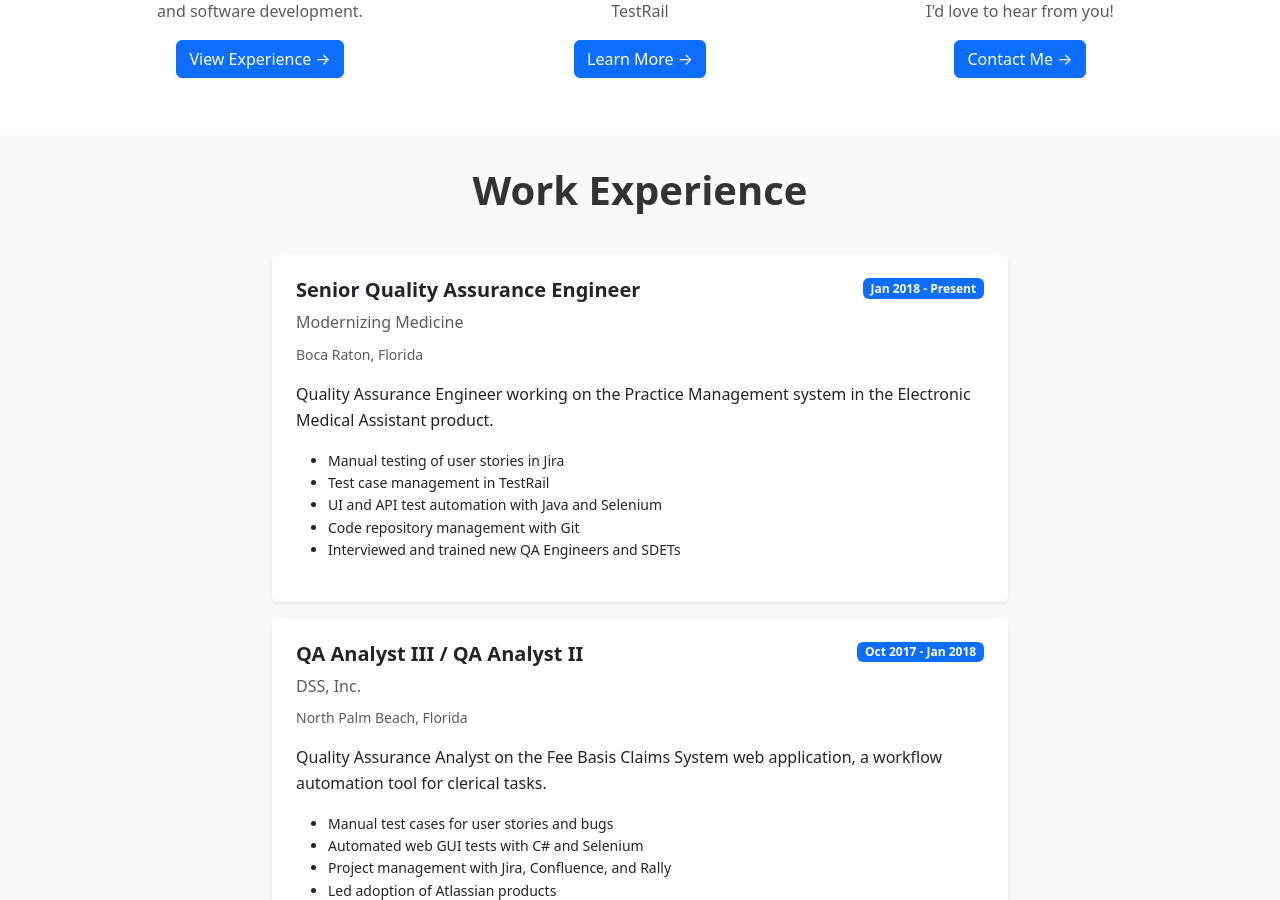
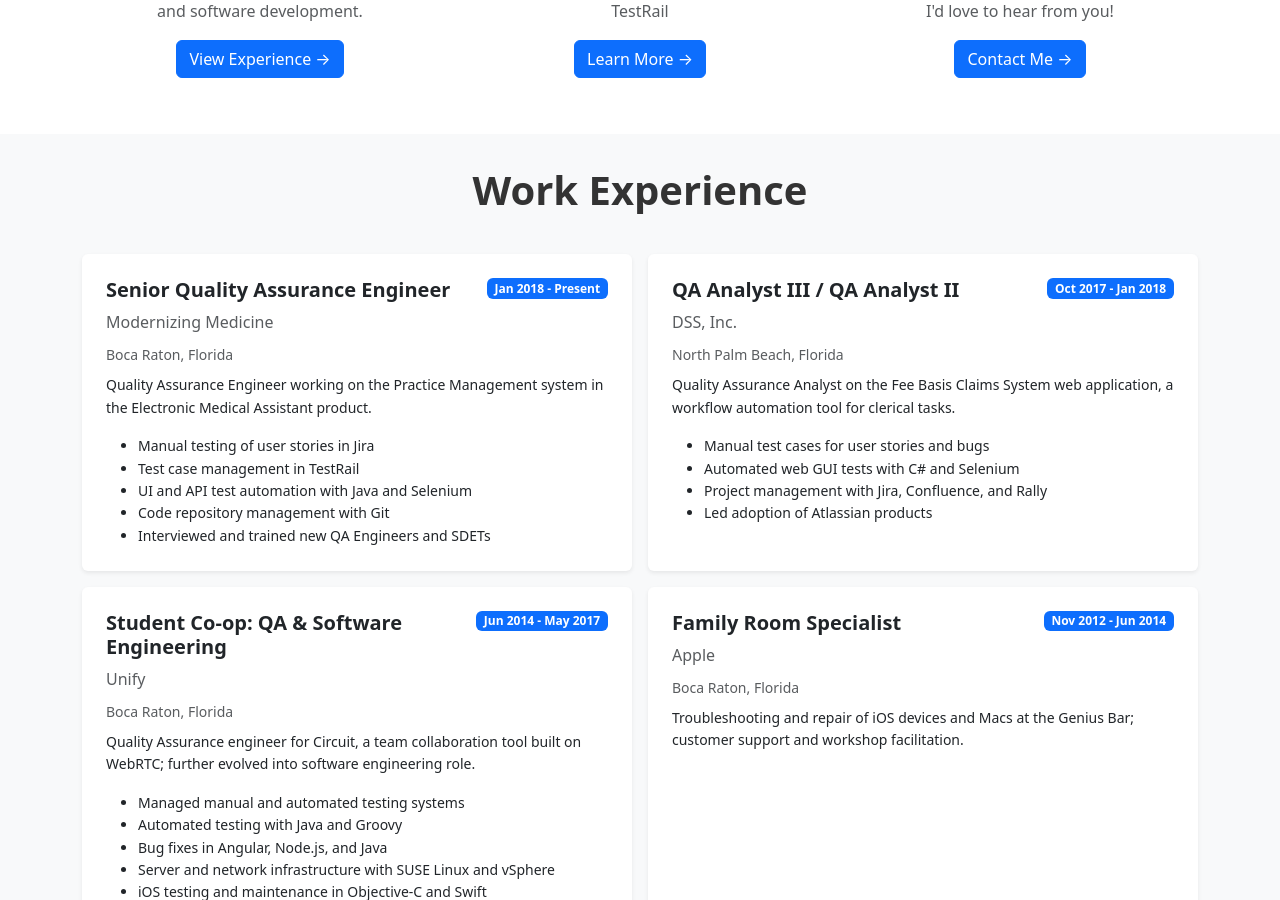
Before and after one commit to Ninjinkai/ninjinkai.github.io, a Jekyll site: the page built from index.md, in a window 1280 px wide and 900 px high, scrolled down 724 px. Built offline with Jekyll 4.4.1, drawn with Linux system fonts in a browser that asks for light colours.

Commit message:
Convert work experience to grid layout - 2 cards per row

```diff
--- a/_includes/work.html
+++ b/_includes/work.html
@@ -2,21 +2,21 @@
 <section id="work" class="py-5 bg-light">
     <div class="container">
         <h2 class="display-6 fw-bold mb-5 text-center">Work Experience</h2>
-        <div class="row">
-            <div class="col-lg-8 offset-lg-2">
-                <!-- Modernizing Medicine -->
-                <div class="card mb-4 shadow-sm">
+        <div class="row g-3">
+            <!-- Modernizing Medicine -->
+            <div class="col-lg-6 col-md-6">
+                <div class="card h-100 shadow-sm">
                     <div class="card-body">
-                        <div class="d-flex justify-content-between align-items-start">
+                        <div class="d-flex justify-content-between align-items-start mb-2">
                             <div>
                                 <h5 class="card-title fw-bold">Senior Quality Assurance Engineer</h5>
-                                <p class="text-muted mb-2">Modernizing Medicine</p>
+                                <p class="text-muted mb-0">Modernizing Medicine</p>
                             </div>
                             <span class="badge bg-primary">Jan 2018 - Present</span>
                         </div>
-                        <p class="card-text text-muted small mb-3">Boca Raton, Florida</p>
-                        <p class="card-text">Quality Assurance Engineer working on the Practice Management system in the Electronic Medical Assistant product.</p>
-                        <ul class="small mt-2">
+                        <p class="card-text text-muted small mb-2">Boca Raton, Florida</p>
+                        <p class="card-text small">Quality Assurance Engineer working on the Practice Management system in the Electronic Medical Assistant product.</p>
+                        <ul class="small mt-2 mb-0">
                             <li>Manual testing of user stories in Jira</li>
                             <li>Test case management in TestRail</li>
                             <li>UI and API test automation with Java and Selenium</li>
@@ -25,19 +25,21 @@
                         </ul>
                     </div>
                 </div>
-                <!-- DSS, Inc -->
-                <div class="card mb-4 shadow-sm">
+            </div>
+            <!-- DSS, Inc -->
+            <div class="col-lg-6 col-md-6">
+                <div class="card h-100 shadow-sm">
                     <div class="card-body">
-                        <div class="d-flex justify-content-between align-items-start">
+                        <div class="d-flex justify-content-between align-items-start mb-2">
                             <div>
                                 <h5 class="card-title fw-bold">QA Analyst III / QA Analyst II</h5>
-                                <p class="text-muted mb-2">DSS, Inc.</p>
+                                <p class="text-muted mb-0">DSS, Inc.</p>
                             </div>
                             <span class="badge bg-primary">Oct 2017 - Jan 2018</span>
                         </div>
-                        <p class="card-text text-muted small mb-3">North Palm Beach, Florida</p>
-                        <p class="card-text">Quality Assurance Analyst on the Fee Basis Claims System web application, a workflow automation tool for clerical tasks.</p>
-                        <ul class="small mt-2">
+                        <p class="card-text text-muted small mb-2">North Palm Beach, Florida</p>
+                        <p class="card-text small">Quality Assurance Analyst on the Fee Basis Claims System web application, a workflow automation tool for clerical tasks.</p>
+                        <ul class="small mt-2 mb-0">
                             <li>Manual test cases for user stories and bugs</li>
                             <li>Automated web GUI tests with C# and Selenium</li>
                             <li>Project management with Jira, Confluence, and Rally</li>
@@ -45,19 +47,21 @@
                         </ul>
                     </div>
                 </div>
-                <!-- Unify -->
-                <div class="card mb-4 shadow-sm">
+            </div>
+            <!-- Unify -->
+            <div class="col-lg-6 col-md-6">
+                <div class="card h-100 shadow-sm">
                     <div class="card-body">
-                        <div class="d-flex justify-content-between align-items-start">
+                        <div class="d-flex justify-content-between align-items-start mb-2">
                             <div>
                                 <h5 class="card-title fw-bold">Student Co-op: QA &amp; Software Engineering</h5>
-                                <p class="text-muted mb-2">Unify</p>
+                                <p class="text-muted mb-0">Unify</p>
                             </div>
                             <span class="badge bg-primary">Jun 2014 - May 2017</span>
                         </div>
-                        <p class="card-text text-muted small mb-3">Boca Raton, Florida</p>
-                        <p class="card-text">Quality Assurance engineer for Circuit, a team collaboration tool built on WebRTC; further evolved into software engineering role.</p>
-                        <ul class="small mt-2">
+                        <p class="card-text text-muted small mb-2">Boca Raton, Florida</p>
+                        <p class="card-text small">Quality Assurance engineer for Circuit, a team collaboration tool built on WebRTC; further evolved into software engineering role.</p>
+                        <ul class="small mt-2 mb-0">
                             <li>Managed manual and automated testing systems</li>
                             <li>Automated testing with Java and Groovy</li>
                             <li>Bug fixes in Angular, Node.js, and Java</li>
@@ -66,32 +70,36 @@
                         </ul>
                     </div>
                 </div>
-                <!-- Apple -->
-                <div class="card mb-4 shadow-sm">
+            </div>
+            <!-- Apple -->
+            <div class="col-lg-6 col-md-6">
+                <div class="card h-100 shadow-sm">
                     <div class="card-body">
-                        <div class="d-flex justify-content-between align-items-start">
+                        <div class="d-flex justify-content-between align-items-start mb-2">
                             <div>
                                 <h5 class="card-title fw-bold">Family Room Specialist</h5>
-                                <p class="text-muted mb-2">Apple</p>
+                                <p class="text-muted mb-0">Apple</p>
                             </div>
                             <span class="badge bg-primary">Nov 2012 - Jun 2014</span>
                         </div>
-                        <p class="card-text text-muted small mb-3">Boca Raton, Florida</p>
-                        <p class="card-text">Troubleshooting and repair of iOS devices and Macs at the Genius Bar; customer support and workshop facilitation.</p>
+                        <p class="card-text text-muted small mb-2">Boca Raton, Florida</p>
+                        <p class="card-text small">Troubleshooting and repair of iOS devices and Macs at the Genius Bar; customer support and workshop facilitation.</p>
                     </div>
                 </div>
-                <!-- Berlitz Japan -->
-                <div class="card mb-4 shadow-sm">
+            </div>
+            <!-- Berlitz Japan -->
+            <div class="col-lg-6 col-md-6">
+                <div class="card h-100 shadow-sm">
                     <div class="card-body">
-                        <div class="d-flex justify-content-between align-items-start">
+                        <div class="d-flex justify-content-between align-items-start mb-2">
                             <div>
                                 <h5 class="card-title fw-bold">English Instructor</h5>
-                                <p class="text-muted mb-2">Berlitz Japan</p>
+                                <p class="text-muted mb-0">Berlitz Japan</p>
                             </div>
                             <span class="badge bg-primary">Mar 2009 - Sep 2012</span>
                         </div>
-                        <p class="card-text text-muted small mb-3">Japan</p>
-                        <p class="card-text">Taught English as a second language to children and adults; worked on test preparation and curriculum development.</p>
+                        <p class="card-text text-muted small mb-2">Japan</p>
+                        <p class="card-text small">Taught English as a second language to children and adults; worked on test preparation and curriculum development.</p>
                     </div>
                 </div>
             </div>
```
